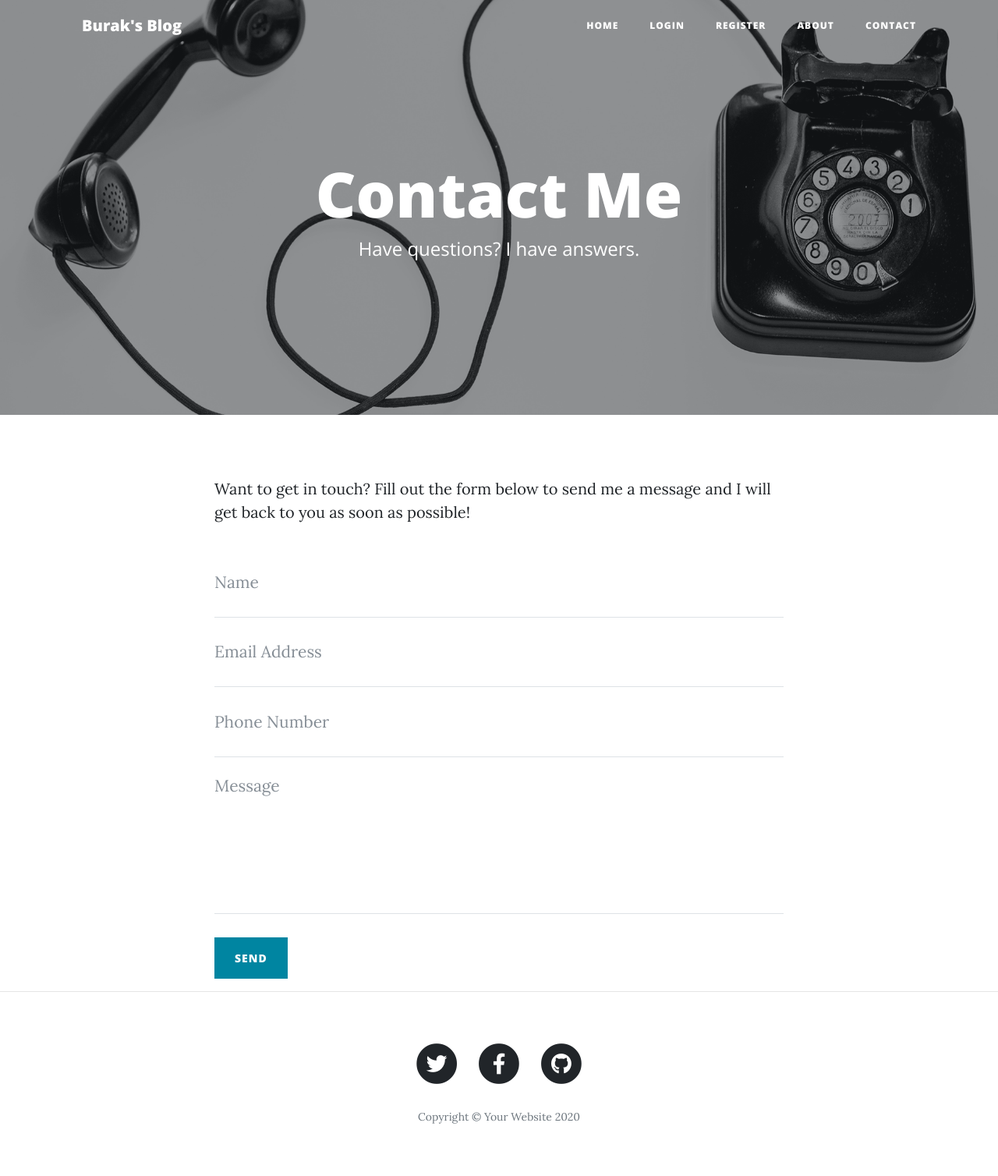
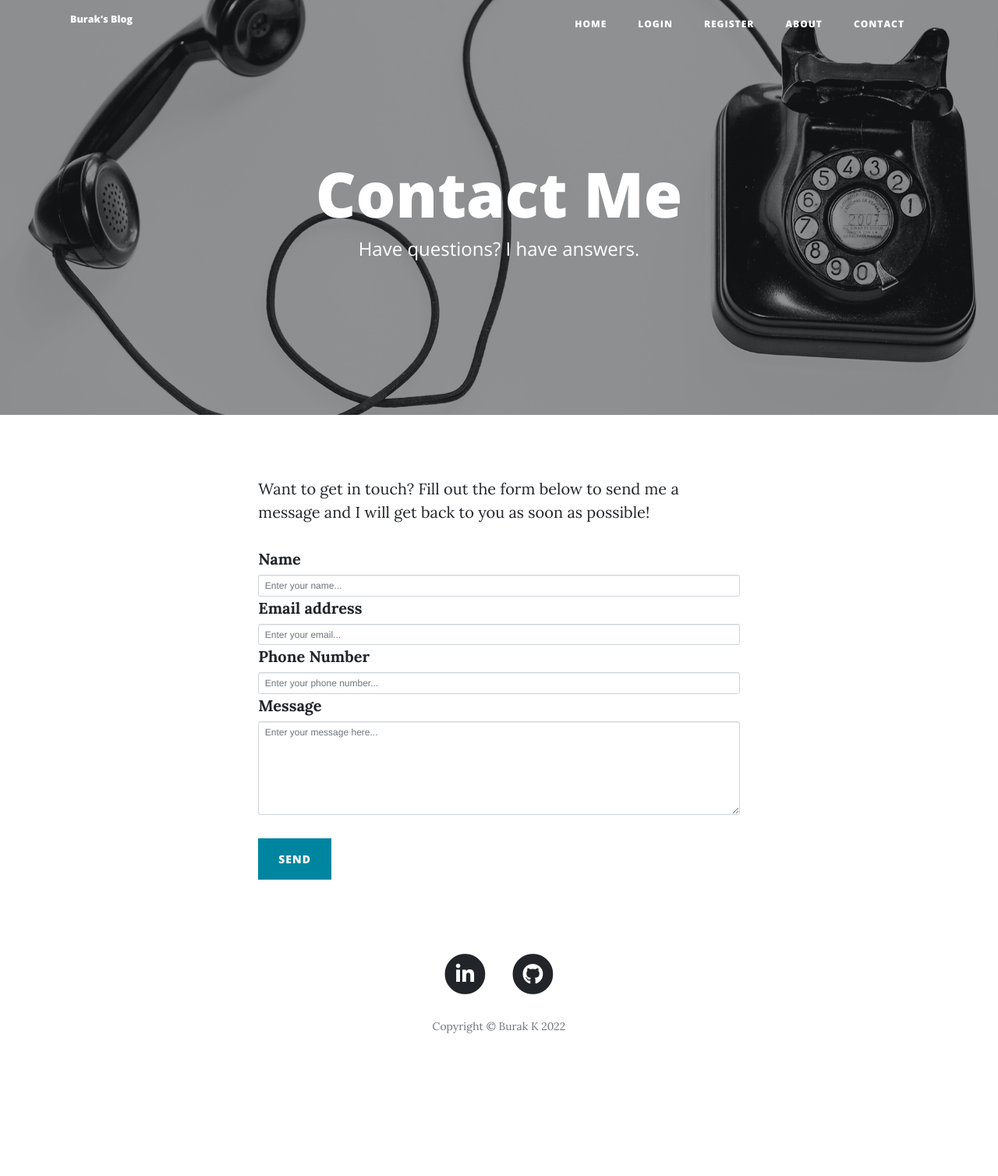
Before and after one commit to brkkartaloglu/Blogapp_flask, a Flask app: page /contact in a window 1280 px wide. Shown: the whole page at 78% size. After the commit the page ends 1325 px from the top, so only its background shows below. Run offline with Flask 2, Linux system fonts and the light colour scheme; some libraries are stand-ins or nearby versions.

Commit message:
contact feature

```diff
--- a/main.py
+++ b/main.py
@@ -1,4 +1,4 @@
-from flask import Flask, render_template, redirect, url_for, flash, abort
+from flask import Flask, render_template, redirect, url_for, flash, abort, request
 from flask_bootstrap import Bootstrap
 from flask_ckeditor import CKEditor
 from datetime import date
@@ -9,6 +9,13 @@
 from forms import CreatePostForm, RegisterForm, LoginForm, CommentForm
 from flask_gravatar import Gravatar
 from functools import wraps
+import smtplib
+import os
+from dotenv import load_dotenv, find_dotenv
+
+load_dotenv(find_dotenv())
+MY_EMAIL = os.environ.get("MY_EMAIL")
+MY_PASSWORD = os.environ.get("MY_PASSWORD")
 
 app = Flask(__name__)
 app.config['SECRET_KEY'] = '8BYkEfBA6O6donzWlSihBXox7C0sKR6b'
@@ -174,9 +181,24 @@
     return render_template("about.html")
 
 
-@app.route("/contact")
-def contact():
-    return render_template("contact.html")
+@app.route("/contact", methods=["POST", "GET"])
+def receive_data():
+    if request.method == 'POST':
+        print(request.form['name'])
+        print(request.form['email'])
+        print(request.form['phone'])
+        print(request.form['message'])
+        with smtplib.SMTP("smtp.gmail.com", port=587) as connection:
+            connection.starttls()
+            connection.login(MY_EMAIL, MY_PASSWORD)
+            connection.sendmail(
+                from_addr=MY_EMAIL,
+                to_addrs=MY_EMAIL,
+                msg=f"Subject:New Message from {request.form['name']} @ {request.form['email']}\n\n{request.form['message']}"
+            )
+        return render_template('contact.html', message=True)
+    else:
+        return render_template('contact.html')
 
 
 @app.route("/new-post", methods=["POST", "GET"])
--- a/templates/contact.html
+++ b/templates/contact.html
@@ -1,101 +1,156 @@
-{% include "header.html" %}
+{% extends 'bootstrap/base.html' %}
+{% import "bootstrap/wtf.html" as wtf %}
+{% block content %}
+    {% include 'header.html' %}
 
-<!-- Page Header -->
+    <!-- Page Header-->
     <header
       class="masthead"
       style="background-image: url({{ url_for('static', filename='img/contact-bg.jpg')}})"
     >
     <div class="overlay"></div>
-  <div class="container">
-    <div class="row">
-      <div class="col-lg-8 col-md-10 mx-auto">
+      <div class="container position-relative px-4 px-lg-5">
+        <div class="row gx-4 gx-lg-5 justify-content-center">
+          <div class="col-md-10 col-lg-8 col-xl-7">
             <div class="page-heading">
-          <h1>Contact Me</h1>
+              <h1>{%if message %}
+                Your message received!
+                {% else %}
+                Contact Me
+              {%endif%}
+              </h1>
               <span class="subheading">Have questions? I have answers.</span>
             </div>
           </div>
         </div>
       </div>
     </header>
+    <!-- Main Content-->
+    <main class="mb-4">
+      <div class="container px-4 px-lg-5">
+        <div class="row gx-4 gx-lg-5 justify-content-center">
+          <div class="col-md-10 col-lg-8 col-xl-7">
+            <p>
+              Want to get in touch? Fill out the form below to send me a message
+              and I will get back to you as soon as possible!
+            </p>
+            <div class="my-5">
+              <!-- * * * * * * * * * * * * * * *-->
+              <!-- * * SB Forms Contact Form * *-->
+              <!-- * * * * * * * * * * * * * * *-->
+              <!-- This form is pre-integrated with SB Forms.-->
+              <!-- To make this form functional, sign up at-->
+              <!-- https://startbootstrap.com/solution/contact-forms-->
+              <!-- to get an API token!-->
+              <form id="contactForm" action='{{url_for("receive_data")}}' method="post">
+                <div class="form-floating">
+                  <label for="name">Name</label>
+                  <input
+                    class="form-control"
+                    id="name"
+                    name="name"
+                    type="text"
+                    placeholder="Enter your name..."
+                    data-sb-validations="required"
+                  />
 
-<!-- Main Content -->
-<div class="container">
-  <div class="row">
-    <div class="col-lg-8 col-md-10 mx-auto">
-      <p>
-        Want to get in touch? Fill out the form below to send me a message and I
-        will get back to you as soon as possible!
-      </p>
-      <!-- Contact Form - Enter your email address on line 19 of the mail/contact_me.php file to make this form work. -->
-      <!-- WARNING: Some web hosts do not allow emails to be sent through forms to common mail hosts like Gmail or Yahoo. It's recommended that you use a private domain email address! -->
-      <!-- To use the contact form, your site must be on a live web host with PHP! The form will not work locally! -->
-      <form name="sentMessage" id="contactForm" novalidate>
-        <div class="control-group">
-          <div class="form-group floating-label-form-group controls">
-            <label>Name</label>
-            <input
-              type="text"
-              class="form-control"
-              placeholder="Name"
-              id="name"
-              required
-              data-validation-required-message="Please enter your name."
-            />
-            <p class="help-block text-danger"></p>
+                  <div
+                    class="invalid-feedback"
+                    data-sb-feedback="name:required"
+                  >
+                    A name is required.
                   </div>
                 </div>
-        <div class="control-group">
-          <div class="form-group floating-label-form-group controls">
-            <label>Email Address</label>
-            <input
+                <div class="form-floating">
+                  <label for="email">Email address</label><input
+                    class="form-control"
+                    id="email"
+                    name="email"
                     type="email"
-              class="form-control"
-              placeholder="Email Address"
-              id="email"
-              required
-              data-validation-required-message="Please enter your email address."
+                    placeholder="Enter your email..."
+                    data-sb-validations="required,email"
                   />
-            <p class="help-block text-danger"></p>
+
+                  <div
+                    class="invalid-feedback"
+                    data-sb-feedback="email:required"
+                  >
+                    An email is required.
+                  </div>
+                  <div class="invalid-feedback" data-sb-feedback="email:email">
+                    Email is not valid.
                   </div>
                 </div>
-        <div class="control-group">
-          <div class="form-group col-xs-12 floating-label-form-group controls">
-            <label>Phone Number</label>
-            <input
+                <div class="form-floating">
+                  <label for="phone">Phone Number</label><input
+                    class="form-control"
+                    name="phone"
                     type="tel"
-              class="form-control"
-              placeholder="Phone Number"
-              id="phone"
-              required
-              data-validation-required-message="Please enter your phone number."
+                    placeholder="Enter your phone number..."
+                    data-sb-validations="required"
                   />
-            <p class="help-block text-danger"></p>
+
+                  <div
+                    class="invalid-feedback"
+                    data-sb-feedback="phone:required"
+                  >
+                    A phone number is required.
                   </div>
                 </div>
-        <div class="control-group">
-          <div class="form-group floating-label-form-group controls">
-            <label>Message</label>
-            <textarea
-              rows="5"
+                <div class="form-floating">
+                  <label for="message">Message</label><textarea
                     class="form-control"
-              placeholder="Message"
-              id="message"
-              required
-              data-validation-required-message="Please enter a message."
+                    name="message"
+                    placeholder="Enter your message here..."
+                    style="height: 12rem"
+                    data-sb-validations="required"
                   ></textarea>
-            <p class="help-block text-danger"></p>
+
+                  <div
+                    class="invalid-feedback"
+                    data-sb-feedback="message:required"
+                  >
+                    A message is required.
                   </div>
                 </div>
                 <br />
-        <div id="success"></div>
-        <button type="submit" class="btn btn-primary" id="sendMessageButton">
+                <!-- Submit success message-->
+                <!---->
+                <!-- This is what your users will see when the form-->
+                <!-- has successfully submitted-->
+                <div class="d-none" id="submitSuccessMessage">
+                  <div class="text-center mb-3">
+                    <div class="fw-bolder">Form submission successful!</div>
+                    To activate this form, sign up at
+                    <br />
+                    <a href="https://startbootstrap.com/solution/contact-forms"
+                      >https://startbootstrap.com/solution/contact-forms</a
+                    >
+                  </div>
+                </div>
+                <!-- Submit error message-->
+                <!---->
+                <!-- This is what your users will see when there is-->
+                <!-- an error submitting the form-->
+                <div class="d-none" id="submitErrorMessage">
+                  <div class="text-center text-danger mb-3">
+                    Error sending message!
+                  </div>
+                </div>
+                <!-- Submit Button-->
+                <button
+                  class="btn btn-primary text-uppercase"
+                  id="submitButton"
+                  type="submit"
+                >
                   Send
                 </button>
               </form>
             </div>
           </div>
         </div>
-
-<hr />
-
-{% include "footer.html" %}
+      </div>
+    </main>
+    {% include 'footer.html' %}
+  </body>
+  {% endblock %}
--- a/templates/footer.html
+++ b/templates/footer.html
@@ -5,23 +5,15 @@
         <div class="col-lg-8 col-md-10 mx-auto">
           <ul class="list-inline text-center">
             <li class="list-inline-item">
-              <a href="#">
+              <a href="https://www.linkedin.com/in/burakkartaloglu/">
                 <span class="fa-stack fa-lg">
                   <i class="fas fa-circle fa-stack-2x"></i>
-                  <i class="fab fa-twitter fa-stack-1x fa-inverse"></i>
+                  <i class="fab fa-linkedin-in fa-stack-1x fa-inverse"></i>
                 </span>
               </a>
             </li>
             <li class="list-inline-item">
-              <a href="#">
-                <span class="fa-stack fa-lg">
-                  <i class="fas fa-circle fa-stack-2x"></i>
-                  <i class="fab fa-facebook-f fa-stack-1x fa-inverse"></i>
-                </span>
-              </a>
-            </li>
-            <li class="list-inline-item">
-              <a href="#">
+              <a href="https://github.com/brkkartaloglu">
                 <span class="fa-stack fa-lg">
                   <i class="fas fa-circle fa-stack-2x"></i>
                   <i class="fab fa-github fa-stack-1x fa-inverse"></i>
@@ -29,7 +21,7 @@
               </a>
             </li>
           </ul>
-          <p class="copyright text-muted">Copyright &copy; Your Website 2020</p>
+          <p class="copyright text-muted">Copyright &copy; Burak K 2022</p>
         </div>
       </div>
     </div>
--- a/templates/header.html
+++ b/templates/header.html
@@ -81,7 +81,9 @@
               <a class="nav-link" href="{{ url_for('about') }}">About</a>
             </li>
             <li class="nav-item">
-              <a class="nav-link" href="{{ url_for('contact') }}">Contact</a>
+              <a class="nav-link" href="{{ url_for('receive_data') }}"
+                >Contact</a
+              >
             </li>
           </ul>
         </div>
```
Also changed, not shown: templates/about.html (+6 -5 lines), blog.db. Lines whose indentation alone changed are shown as unchanged.
